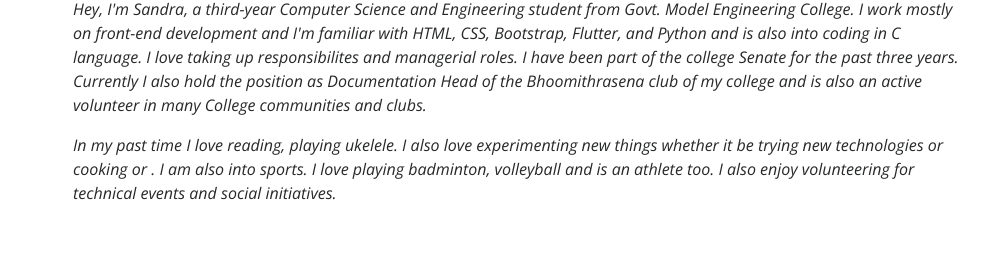
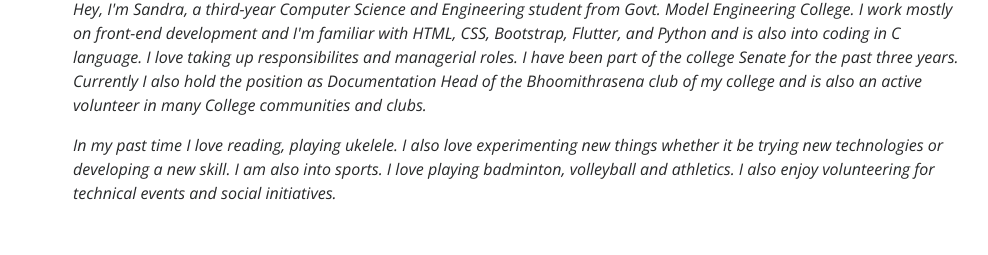
Before and after one commit to sandraliz/sandraelizabethsabu.github.io, a plain HTML site: page index.html in a window 1280 px wide. Shown: the part 971-1226 px from the top of the page, without its empty margins (292-1280 px from the left). Drawn offline with nearby package versions, Linux system fonts and the light colour scheme.

Commit message:
Update index.html

```diff
--- a/index.html
+++ b/index.html
@@ -102,7 +102,7 @@
                             Hey, I'm Sandra, a third-year Computer Science and Engineering student from Govt. Model Engineering College. I work mostly on front-end development and I'm familiar with HTML, CSS, Bootstrap, Flutter, and Python and is also into coding in C language. I love taking up responsibilites and managerial roles. I have been part of the college Senate for the past three years. Currently I also hold the position as Documentation Head of the Bhoomithrasena club of my college and is also an active volunteer in many College communities and clubs.
                         </p>
                         <p class="font-italic">
-                            In my past time I love reading, playing ukelele. I also love experimenting new things whether it be trying new technologies or cooking or . I am also into sports. I love playing badminton, volleyball and is an athlete too. I also enjoy volunteering for technical events and social initiatives.
+                            In my past time I love reading, playing ukelele. I also love experimenting new things whether it be trying new technologies or developing a new skill. I am also into sports. I love playing badminton, volleyball and athletics. I also enjoy volunteering for technical events and social initiatives.
                         </p>
 
                     </div>
```
